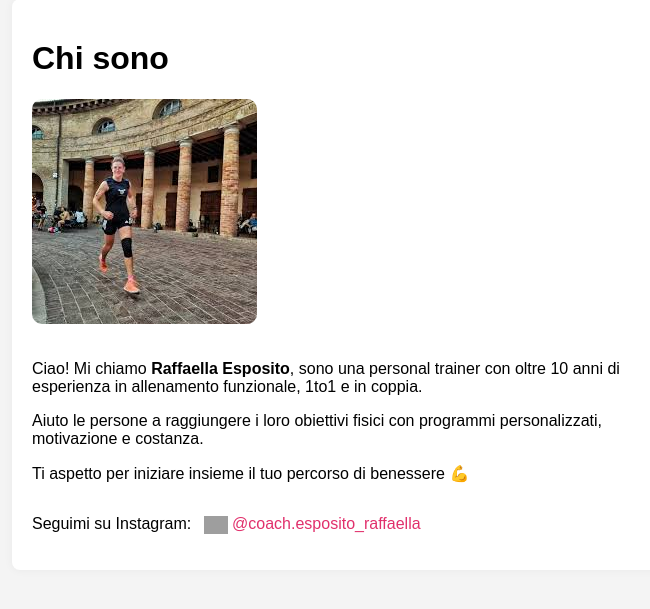
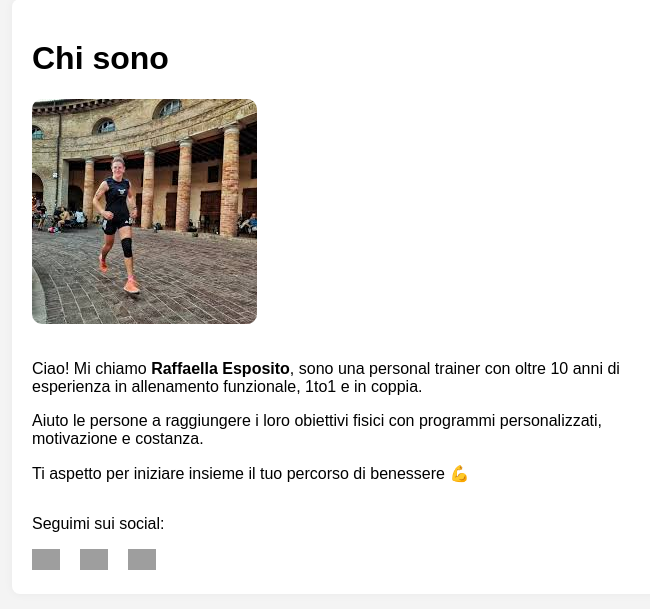
Before and after one commit to Giord9/AironForce, a Flask app: page /chi-siamo in a window 1280 px wide. Shown: the part 79-688 px from the top of the page, without its empty margins (258-908 px from the left). Run offline with Flask 2, Linux system fonts and the light colour scheme; grey boxes are pictures that could not be loaded.

Commit message:
aggiunta Chi Siamo e contatti social

```diff
--- a/templates/chi_siamo.html
+++ b/templates/chi_siamo.html
@@ -12,11 +12,16 @@
       <p>Ti aspetto per iniziare insieme il tuo percorso di benessere 💪</p>
     </div>
   </div>
-  <p>
-  Seguimi su Instagram:
-  <a href="https://www.instagram.com/tuo_username" target="_blank" style="color: #E1306C; text-decoration: none;">
-    <img src="https://cdn.jsdelivr.net/npm/simple-icons@v9/icons/instagram.svg" alt="Instagram" style="width: 24px; vertical-align: middle; margin-left: 8px;">
-    @coach.esposito_raffaella
-  </a>
-  </p>
+  <p>Seguimi sui social:</p>
+  <div style="display: flex; gap: 20px; align-items: center; margin-top: 10px;">
+    <a href="https://www.instagram.com/coach.esposito_raffaella" target="_blank" title="Instagram">
+      <img src="https://cdn.jsdelivr.net/npm/simple-icons@v9/icons/instagram.svg" alt="Instagram" style="width: 28px;">
+    </a>
+    <a href="https://wa.me/393389920410" target="_blank" title="WhatsApp">
+      <img src="https://cdn.jsdelivr.net/npm/simple-icons@v9/icons/whatsapp.svg" alt="WhatsApp" style="width: 28px;">
+    </a>
+    <a href="https://www.tiktok.com/@raffaella.esposito.7" target="_blank" title="TikTok">
+      <img src="https://cdn.jsdelivr.net/npm/simple-icons@v9/icons/tiktok.svg" alt="TikTok" style="width: 28px;">
+    </a>
+  </div>
 {% endblock %}
```
